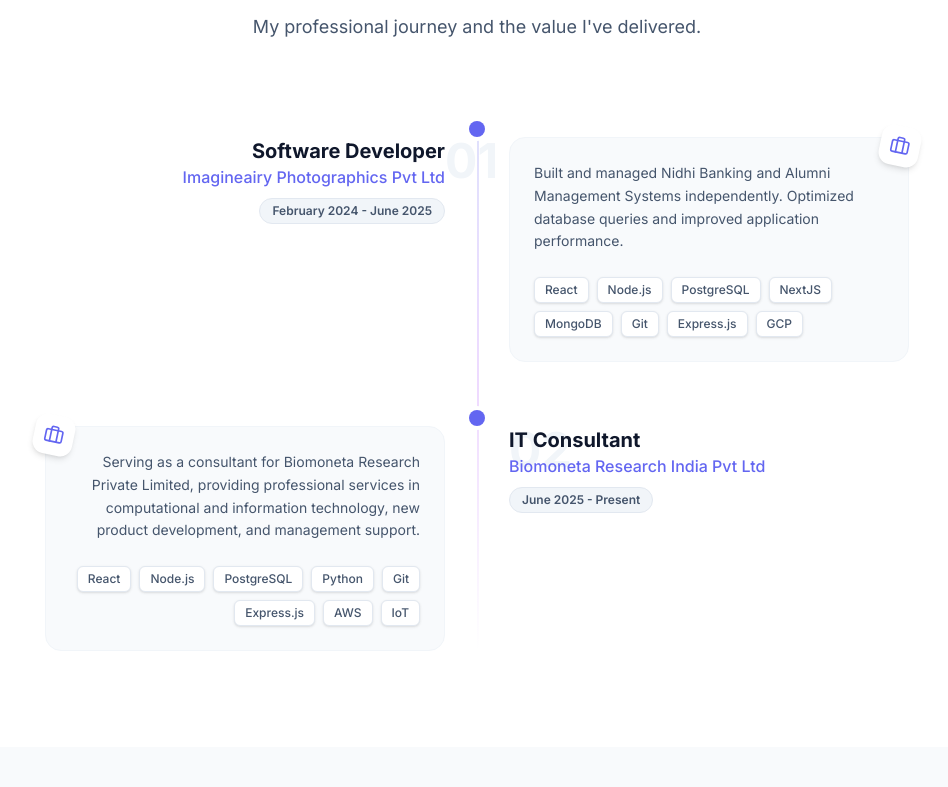
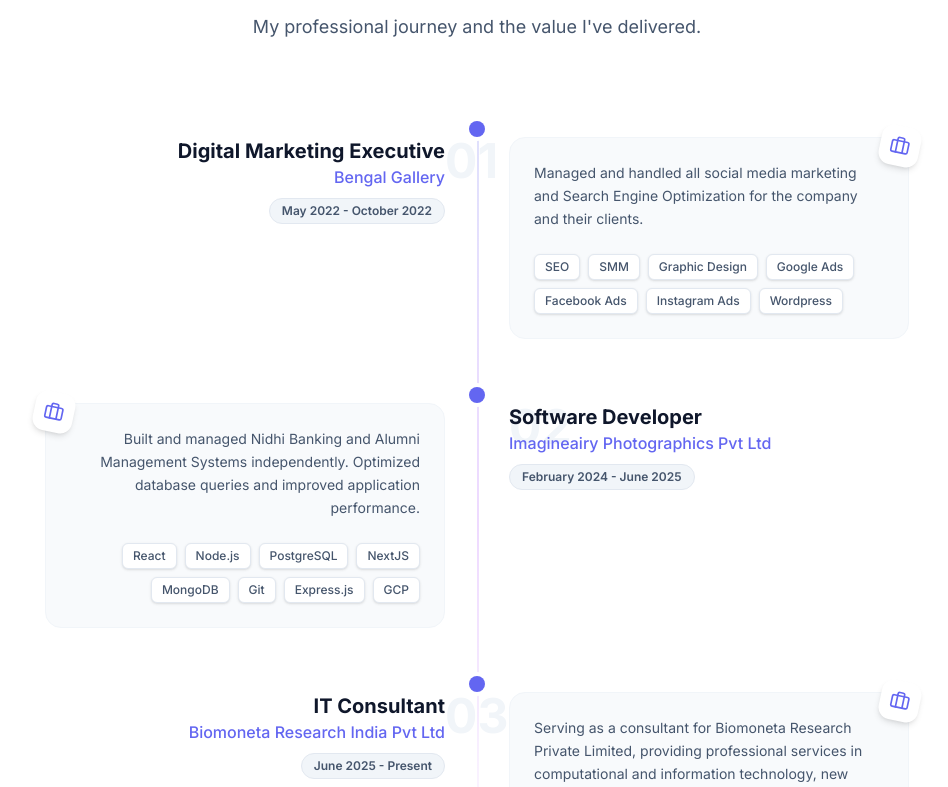
Before and after one commit to tanbiralam06/tanbir-tech, a Next.js app: page / in a window 1280 px wide. Shown: the part 3873-4660 px from the top of the page, without its empty margins (163-1111 px from the left). Built offline with nearby package versions, Linux system fonts and the light colour scheme.

Commit message:
add bengal gallery experience

```diff
--- a/src/data/experience.js
+++ b/src/data/experience.js
@@ -1,4 +1,20 @@
 export const experience = [
+  {
+    company: "Bengal Gallery",
+    role: "Digital Marketing Executive",
+    period: "May 2022 - October 2022",
+    description:
+      "Managed and handled all social media marketing and Search Engine Optimization for the company and their clients.",
+    technologies: [
+      "SEO",
+      "SMM",
+      "Graphic Design",
+      "Google Ads",
+      "Facebook Ads",
+      "Instagram Ads",
+      "Wordpress",
+    ],
+  },
   {
     company: "Imagineairy Photographics Pvt Ltd",
     role: "Software Developer",
```
